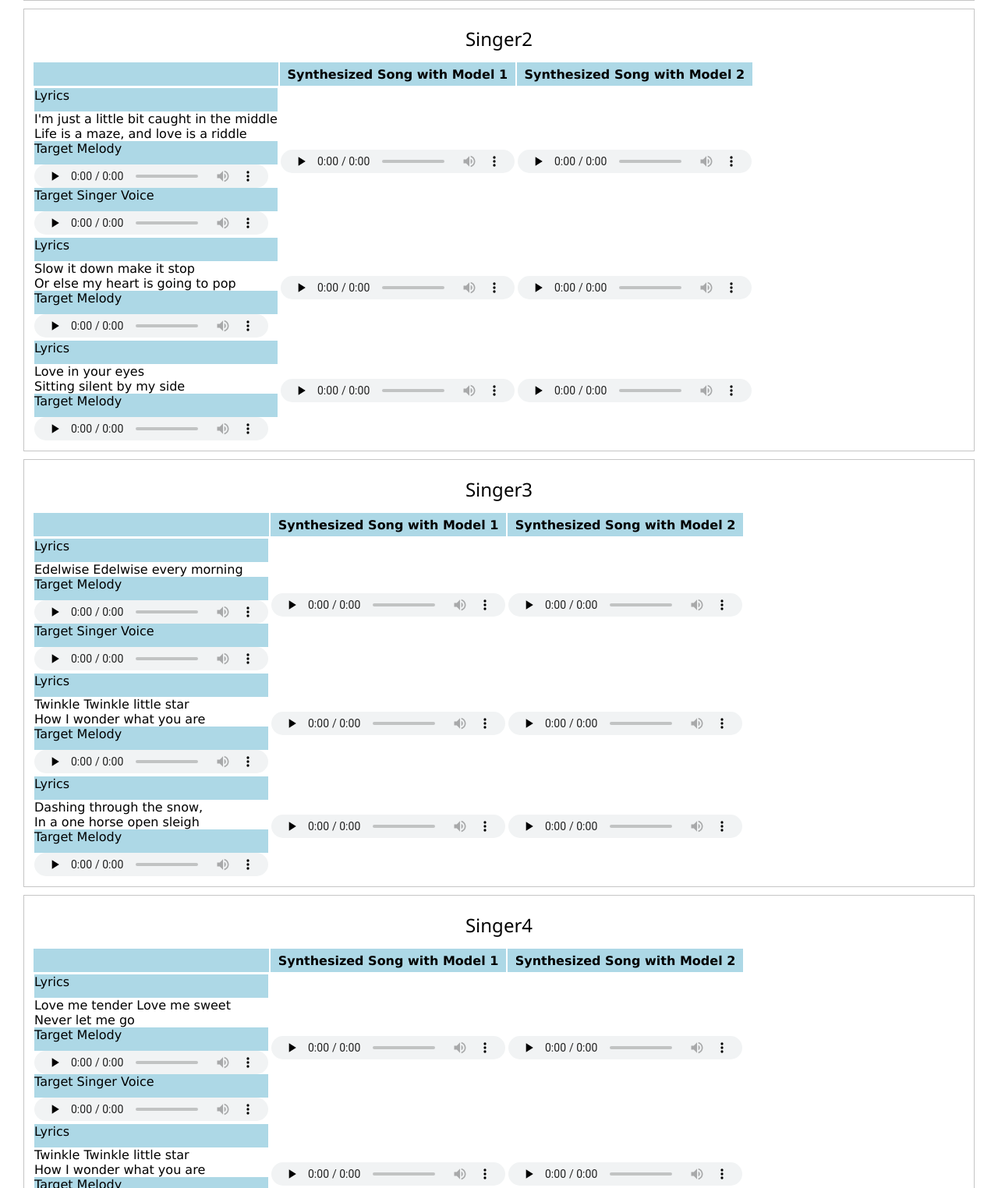
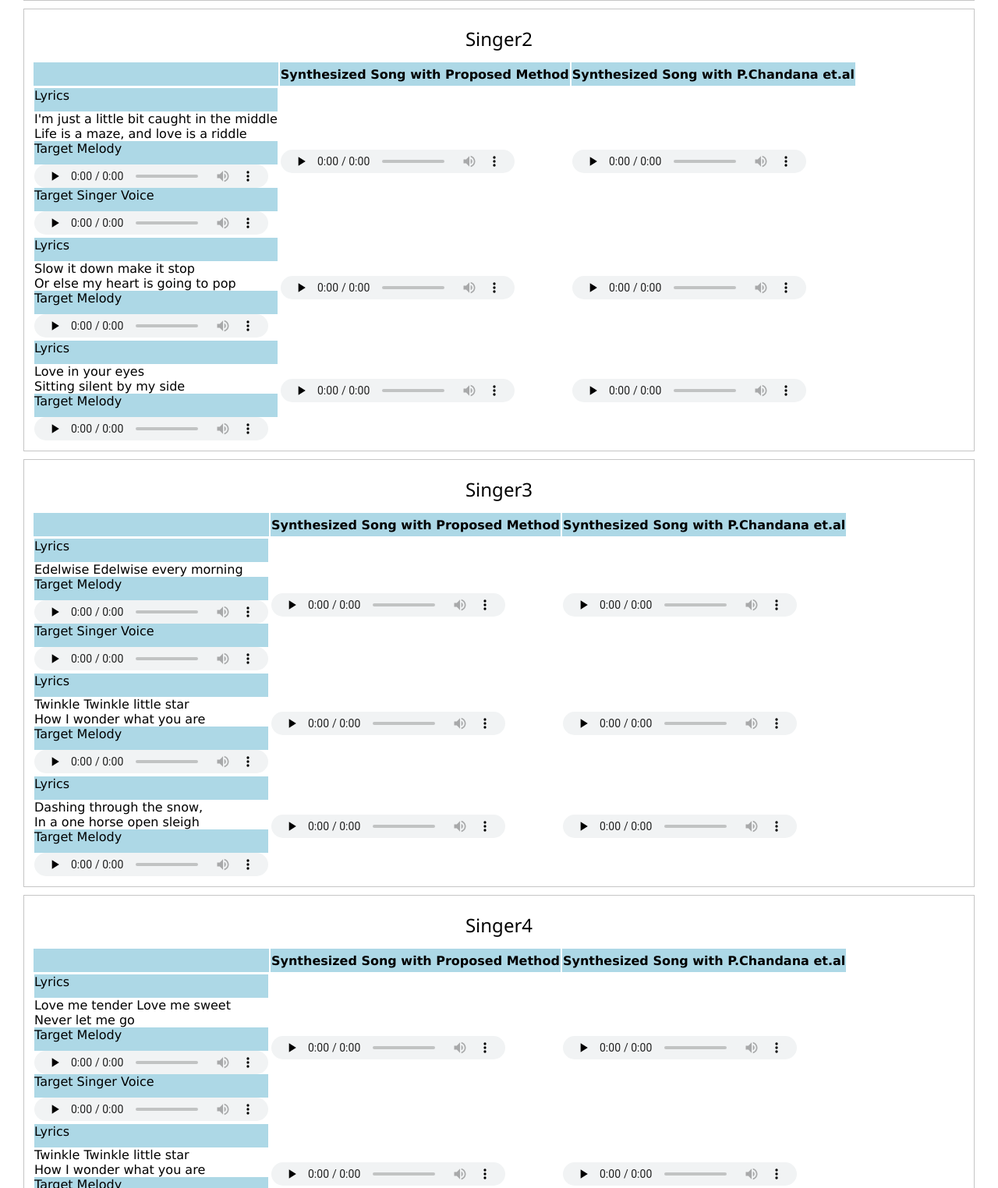
Before and after one commit to rrs-mvs-official/rrs-mvs-official.github.io, a plain HTML site: page MVSSynthSamples/index.html in a window 1280 px wide. Shown: the part 721-2245 px from the top of the page at 78% size. Drawn offline with nearby package versions, Linux system fonts and the light colour scheme.

Commit message:
Update index.html

```diff
--- a/MVSSynthSamples/index.html
+++ b/MVSSynthSamples/index.html
@@ -52,9 +52,9 @@
                 <th bgcolor="lightblue" style="white-space:nowrap;height:30px;min-width: 240px">
                  </th>
                 <th bgcolor="lightblue" style="white-space:nowrap;height:30px;min-width: 240px">
-                 Synthesized Song with Model 1</th>
+                 Synthesized Song with Proposed Method</th>
                 <th bgcolor="lightblue" style="white-space:nowrap;height:30px;min-width: 240px">
-                 Synthesized Song with Model 2</th></tr>
+                 Synthesized Song with P.Chandana et.al</th></tr>
               <tr>
               <td>
               <div  style="background-color: lightblue;white-space:nowrap;height:30px;min-width: 240px">
@@ -120,9 +120,9 @@
                   <th bgcolor="lightblue" style="white-space:nowrap;height:30px;min-width: 240px">
                    </th>
                   <th bgcolor="lightblue" style="white-space:nowrap;height:30px;min-width: 240px">
-                   Synthesized Song with Model 1</th>
+                   Synthesized Song with Proposed Method</th>
                   <th bgcolor="lightblue" style="white-space:nowrap;height:30px;min-width: 240px">
-                   Synthesized Song with Model 2</th></tr>
+                   Synthesized Song with P.Chandana et.al</th></tr>
                 <tr>
                 <td>
                 <div  style="background-color: lightblue;white-space:nowrap;height:30px;min-width: 240px">
@@ -190,9 +190,9 @@
                   <th bgcolor="lightblue" style="white-space:nowrap;height:30px;min-width: 240px">
                    </th>
                   <th bgcolor="lightblue" style="white-space:nowrap;height:30px;min-width: 240px">
-                   Synthesized Song with Model 1</th>
+                   Synthesized Song with Proposed Method</th>
                   <th bgcolor="lightblue" style="white-space:nowrap;height:30px;min-width: 240px">
-                   Synthesized Song with Model 2</th></tr>
+                   Synthesized Song with P.Chandana et.al</th></tr>
                 <tr>
                 <td>
                 <div  style="background-color: lightblue;white-space:nowrap;height:30px;min-width: 240px">
@@ -260,9 +260,9 @@
                   <th bgcolor="lightblue" style="white-space:nowrap;height:30px;min-width: 240px">
                    </th>
                   <th bgcolor="lightblue" style="white-space:nowrap;height:30px;min-width: 240px">
-                   Synthesized Song with Model 1</th>
+                   Synthesized Song with Proposed Method</th>
                   <th bgcolor="lightblue" style="white-space:nowrap;height:30px;min-width: 240px">
-                   Synthesized Song with Model 2</th></tr>
+                   Synthesized Song with P.Chandana et.al</th></tr>
                 <tr>
                 <td>
                 <div  style="background-color: lightblue;white-space:nowrap;height:30px;min-width: 240px">
```
